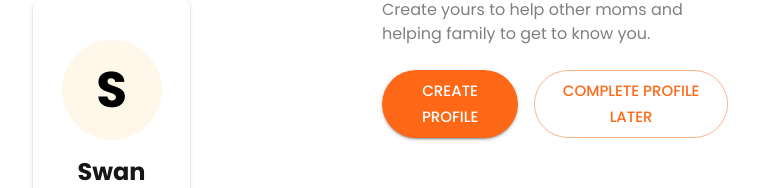
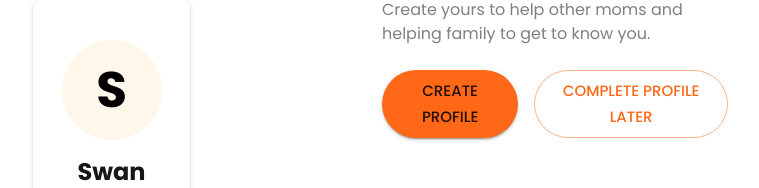
Before and after one commit to Musketeer-Digital/carelybay, a Next.js app: page / in a window 1280 px wide. Shown: the part 324-512 px from the top of the page, without its empty margins (245-1004 px from the left). Built offline with nearby package versions, Linux system fonts and the light colour scheme.

Commit message:
Resolved PR comments

```diff
--- a/package.json
+++ b/package.json
@@ -28,10 +28,8 @@
     "@types/node": "^20",
     "@types/react": "^18",
     "@types/react-dom": "^18",
-    "autoprefixer": "^10.4.20",
     "eslint-config-next": "14.2.23",
     "pnpm": "^9.15.4",
-    "postcss": "^8.5.2",
     "prisma": "^6.2.1",
     "typescript": "^5"
   }
--- a/src/app/layout.tsx
+++ b/src/app/layout.tsx
@@ -5,7 +5,6 @@ import "@fontsource/poppins/300.css";
 import "@fontsource/poppins/400.css";
 import "@fontsource/poppins/500.css";
 import "@fontsource/poppins/700.css";
-import "@fontsource/poppins";
 
 export const metadata: Metadata = {
   title: "Carelybay",
@@ -20,7 +19,7 @@ export default function RootLayout({
 }>) {
   return (
     <html lang="en">
-      <body style={{ fontFamily: "Poppins, sans-serif" }}>
+      <body>
         <ClientProvider>{children}</ClientProvider>
       </body>
     </html>
--- a/src/app/theme.ts
+++ b/src/app/theme.ts
@@ -9,11 +9,9 @@ const themeOptions: ThemeOptions = {
     },
     primary: {
       main: "#FF6817",
-      contrastText: "#ffffff",
     },
     secondary: {
       main: "#929FD8",
-      contrastText: "#ffffff",
     },
     text: {
       primary: "#171717",
```
Also changed, not shown: 1 other file (tests, documents, lock files or other folders).
